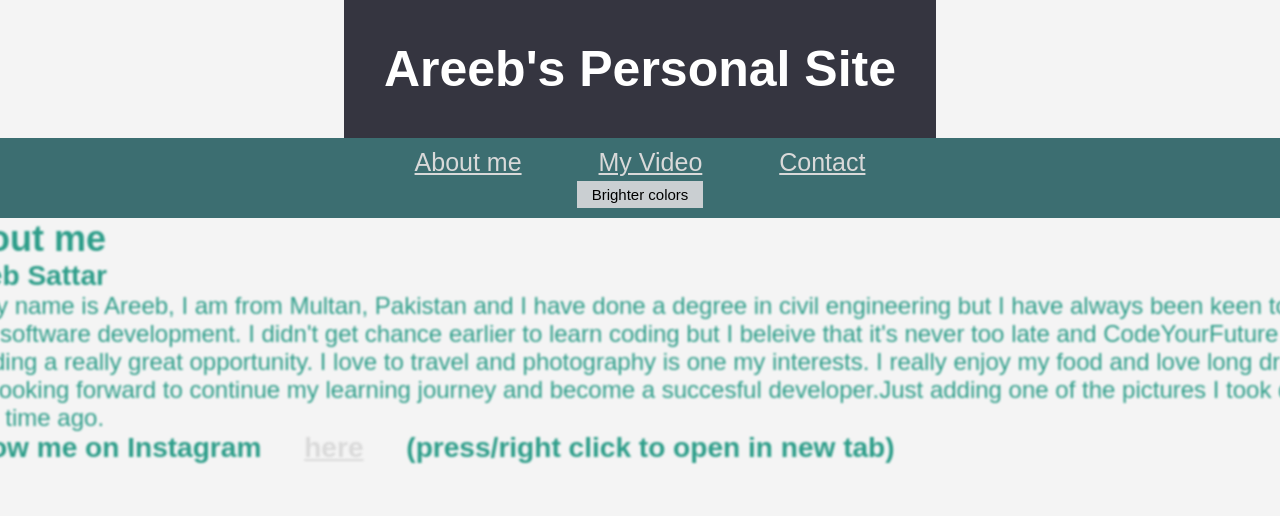
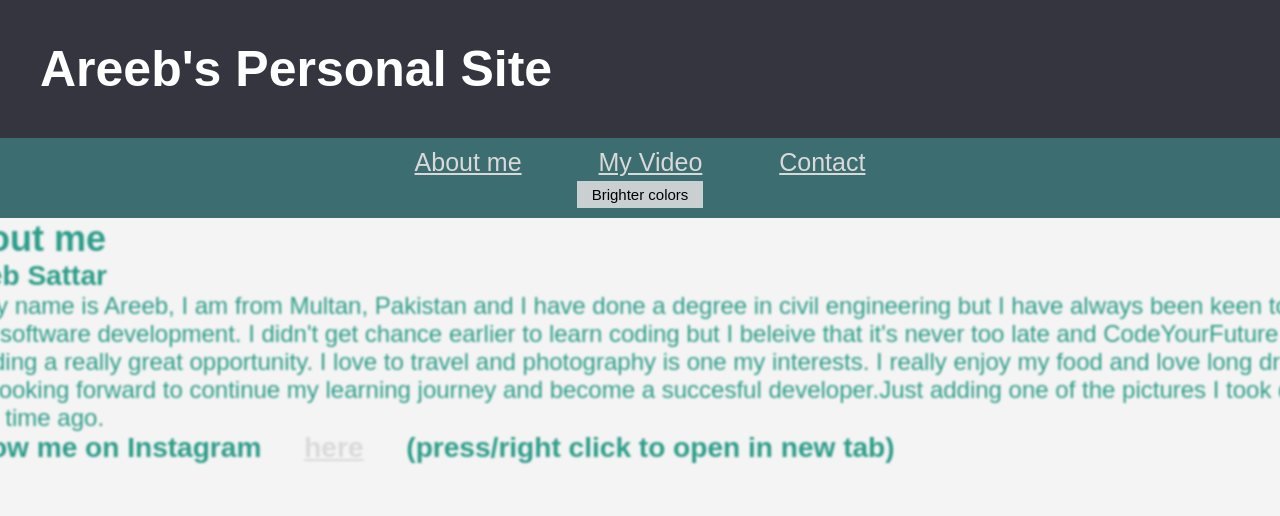
Before and after one commit to areebsattar/personal-homepage, a plain HTML site: page index.html in a window 1280 px wide. Shown: the top 516 px of the page. Drawn offline with Linux system fonts and the light colour scheme; grey boxes are pictures that could not be loaded.

Commit message:
Update style.css

```diff
--- a/style.css
+++ b/style.css
@@ -19,11 +19,13 @@ body {
   min-height: 100vh;
   background-color: #f4f4f4;
 }
-h1{
-  background: #353540;
+h1 {
+  background-color: #353540;
   color: #FFFFFF;
   font-size: 50px;
   padding: 40px;
+  width: 100%;
+  margin: 0;
 }
 header.c-site-header, footer.c-site-footer {
   width: 100%;
```
